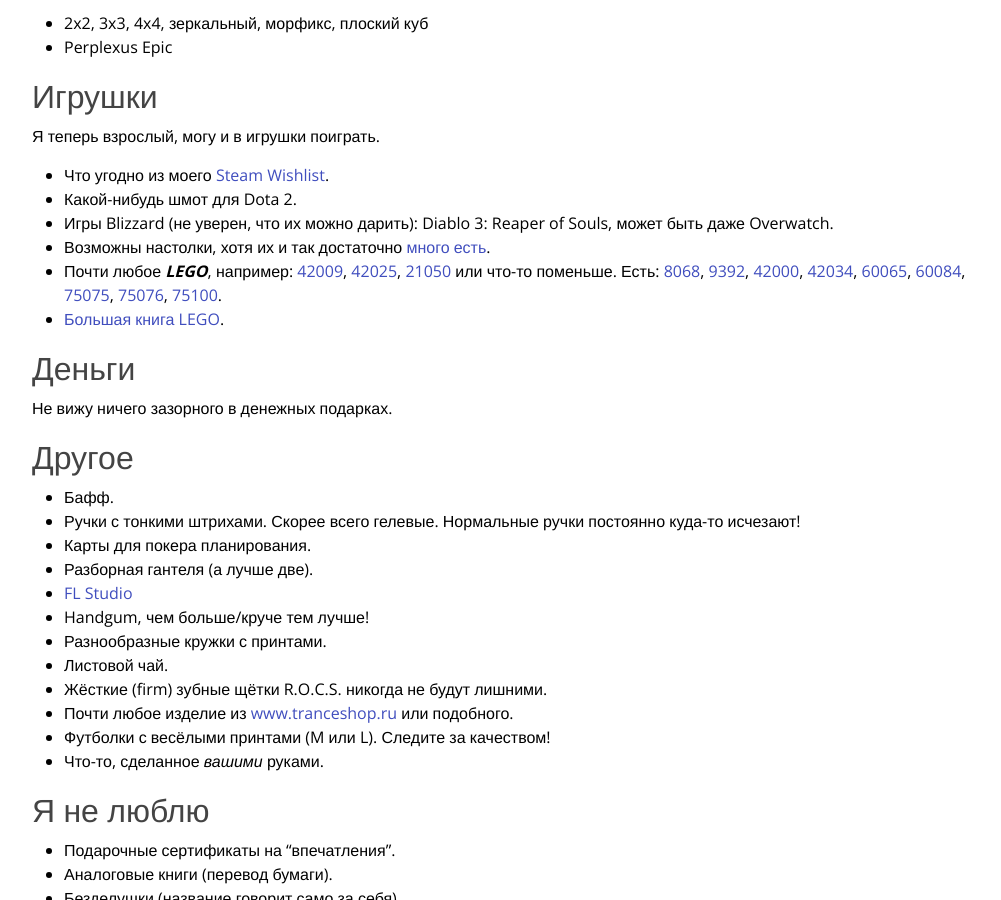
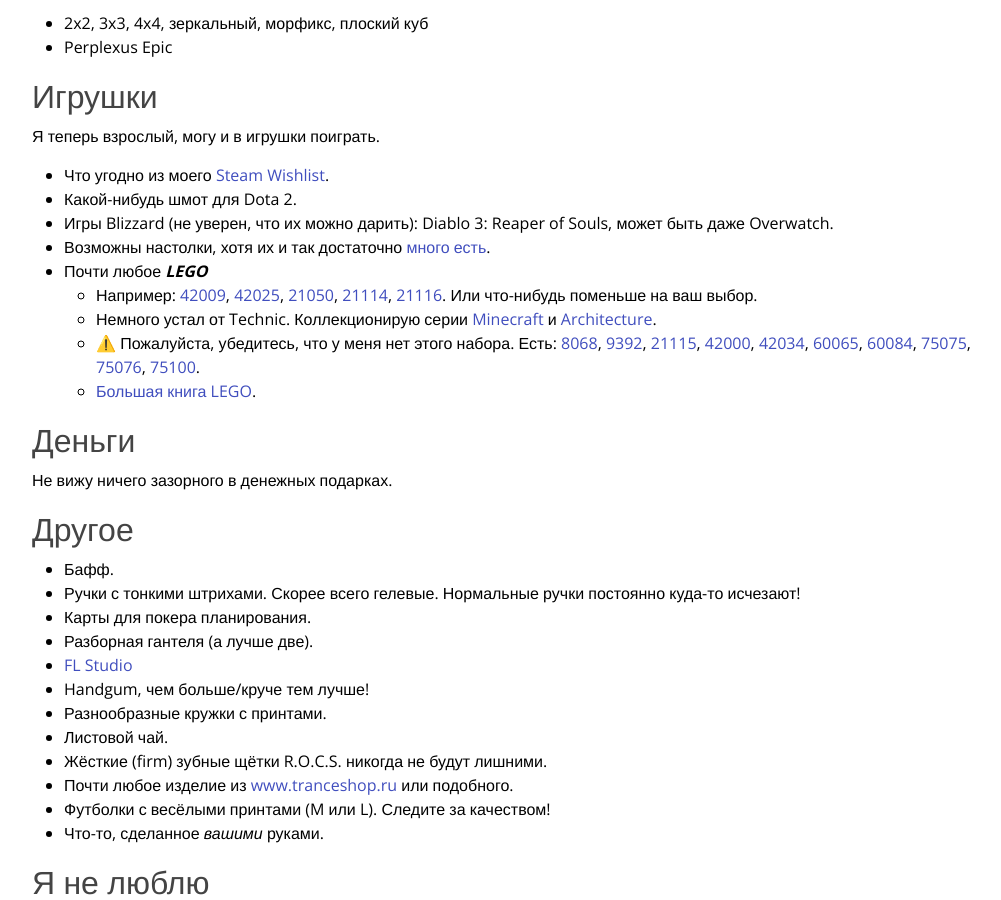
Before and after one commit to anton-rudeshko/anton-rudeshko.github.io, a Jekyll site: the page built from wishlist/index.md, in a window 1280 px wide and 900 px high, scrolled down 958 px. Shown: the whole window, without its empty margins (128-1129 px from the left). Built offline with Jekyll 4.4.1, drawn with Linux system fonts in a browser that asks for light colours; comment, search, counter and statistics services are not loaded.

Commit message:
wishlist: updated lego section

```diff
--- a/wishlist/index.md
+++ b/wishlist/index.md
@@ -56,27 +56,35 @@ Russian version only.
   * Какой-нибудь шмот для Dota 2.
   * Игры Blizzard (не уверен, что их можно дарить): Diablo 3: Reaper of Souls, может быть даже Overwatch.
   * Возможны настолки, хотя их и так достаточно [много есть][board].
-  * Почти любое ***LEGO***, например: [42009][42009], [42025][42025], [21050][21050] или что-то поменьше. Есть: [8068][8068], [9392][9392], [42000][42000], [42034][42034], [60065][60065], [60084][60084], [75075][75075], [75076][75076], [75100][75100].
-  * [Большая книга LEGO][lego-big].
+  * Почти любое ***LEGO***
+    * Например: [42009][42009], [42025][42025], [21050][21050], [21114][21114], [21116][21116]. Или что-нибудь поменьше на ваш выбор.
+    * Немного устал от Technic. Коллекционирую серии [Minecraft][lego-minecraft] и [Architecture][lego-architecture].
+    * ⚠️ Пожалуйста, убедитесь, что у меня нет этого набора. Есть: [8068][8068], [9392][9392], [21115][21115], [42000][42000], [42034][42034], [60065][60065], [60084][60084], [75075][75075], [75076][75076], [75100][75100].
+    * [Большая книга LEGO][lego-big].
 
 [steam]: http://steamcommunity.com/id/Tesla404/wishlist
 
 [board]: https://docs.google.com/document/d/1tmS6GldcGQllXxe-SeEqjR-SzQPwu74BIwmjpf7LRyk/edit
 [500]: http://www.mosigra.ru/Face/Show/500/
 
-[8068]: http://shop.lego.com/en-US/Rescue-Helicopter-8068
-[9392]: http://shop.lego.com/en-US/Quad-Bike-9392
-[21050]: http://shop.lego.com/en-US/Studio-21050
-[42000]: http://shop.lego.com/en-US/Racer-42000
-[42009]: http://shop.lego.com/en-US/Mobile-Crane-MK-II-42009
-[42025]: http://shop.lego.com/en-US/Cargo-Plane-42025
-[42034]: http://shop.lego.com/en-US/Quad-Bike-42034
-[60065]: http://shop.lego.com/en-US/ATV-Patrol-60065
-[60084]: http://shop.lego.com/en-US/Racing-Bike-Transporter-60084
-[75075]: http://shop.lego.com/en-US/AT-AT-75075
-[75076]: http://shop.lego.com/en-US/Republic-Gunship-75076
-[75100]: http://shop.lego.com/en-US/First-Order-Snowspeeder-75100
+[8068]: https://shop.lego.com/en-US/Rescue-Helicopter-8068
+[9392]: https://shop.lego.com/en-US/Quad-Bike-9392
+[21050]: https://shop.lego.com/en-US/Studio-21050
+[21114]: https://shop.lego.com/en-US/The-Farm-21114
+[21115]: https://shop.lego.com/en-US/The-First-Night-21115
+[21116]: https://shop.lego.com/en-US/Crafting-Box-21116
+[42000]: https://shop.lego.com/en-US/Racer-42000
+[42009]: https://shop.lego.com/en-US/Mobile-Crane-MK-II-42009
+[42025]: https://shop.lego.com/en-US/Cargo-Plane-42025
+[42034]: https://shop.lego.com/en-US/Quad-Bike-42034
+[60065]: https://shop.lego.com/en-US/ATV-Patrol-60065
+[60084]: https://shop.lego.com/en-US/Racing-Bike-Transporter-60084
+[75075]: https://shop.lego.com/en-US/AT-AT-75075
+[75076]: https://shop.lego.com/en-US/Republic-Gunship-75076
+[75100]: https://shop.lego.com/en-US/First-Order-Snowspeeder-75100
 
+[lego-minecraft]: https://shop.lego.com/en-US/Minecraft-ByTheme
+[lego-architecture]: https://shop.lego.com/en-US/Architecture-ByTheme
 [lego-big]: http://www.mann-ivanov-ferber.ru/books/paperbook/unofficial-lego-builders-guide/
 
 ## Деньги
```
